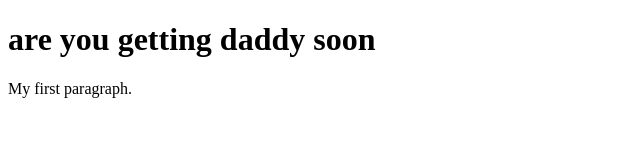
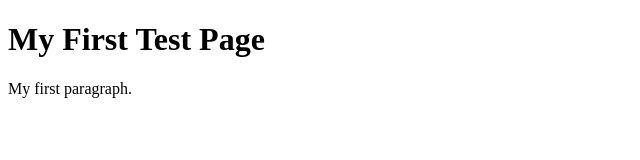
Before and after one commit to bigdan9811/webservertest, a plain HTML site: page index.html in a window 1280 px wide. Shown: the whole page, without its empty margins (0-640 px from the left). Drawn offline with Linux system fonts and the light colour scheme.

Commit message:
update heading

```diff
--- a/index.html
+++ b/index.html
@@ -2,7 +2,7 @@
 <html>
 <body>
 
-<h1>are  you getting daddy soon</h1>
+<h1>My First Test Page</h1>
 
 <p>My first paragraph.</p>
 
```
